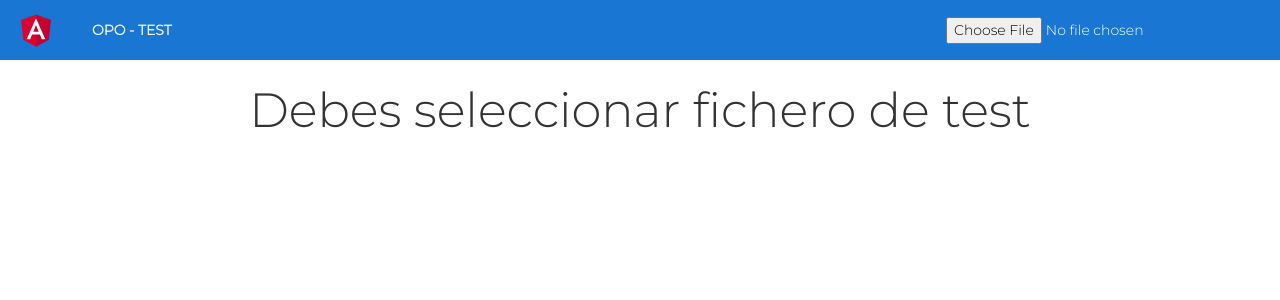
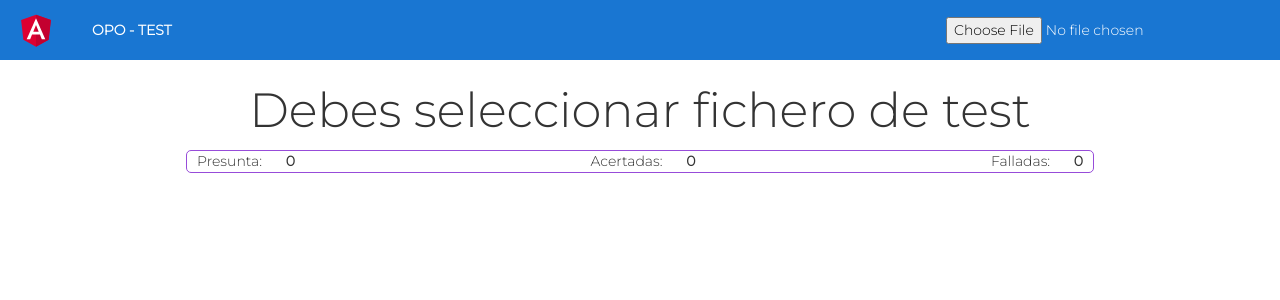
Before and after one commit to alogayar/opo-test, an Angular app: page / in a window 1280 px wide. Shown: the top 300 px of the page. Built offline with nearby package versions, Linux system fonts and the light colour scheme.

Commit message:
estadisticas

```diff
--- a/src/app/app.component.css
+++ b/src/app/app.component.css
@@ -41,5 +41,14 @@ span {
   margin: 10px;
 }
 .resultados{
-  border: 1px solid #bcbcbc;
+  border: 1px solid #974cd9;
+  border-radius: 5px;
+  margin: 10px;
 }
+.resultados p {
+  margin: 0 10px;
+
+}
+.resultados p span {
+  font-weight: bold;
+}
--- a/src/app/app.component.html
+++ b/src/app/app.component.html
@@ -302,6 +302,7 @@
 
 <div class="content" role="main">
   <div class="">
+
     <div style="text-align: center; position: relative; top: 40%;">
       <h2 *ngIf="!test" class="animate__animated animate__backInDown display-5 text-center"> Debes seleccionar fichero
         de test </h2>
@@ -333,7 +334,7 @@
         <label for="respuesta3">
           <div class="fila fila3 ">
             <input id="respuesta3" [value]='3' type="radio" name="respuestas" [(ngModel)]="seleccionada">
-            <span>
+              <span>
               {{pregunta.respuesta3}}
 
             </span>
@@ -352,8 +353,13 @@
         </label>
 
       </div>
-      <button class="respuesta btn btn-secondary btn-sm" (click)='validar()'>Validar</button>
-      <button #siguiente [disabled]="disabled" class="respuesta btn btn-secondary btn-sm" (click)='siguientePregunta()'>Siguiente Pregunta..{{contador + 1}}</button>
+      <button [disabled]=validarDisabled class="respuesta btn btn-secondary btn-sm" (click)='validar()'>Validar</button>
+      <button #siguiente [disabled]="disabled" class="respuesta btn btn-secondary btn-sm" (click)='siguientePregunta()'>Siguiente Pregunta..</button>
     </div>
   </div>
+  <div class="resultados d-flex justify-content-between">
+    <p>Presunta: <span>{{contador}}</span></p>
+    <p>Acertadas: <span>{{acertadas}}</span></p>
+    <p>Falladas: <span>{{falladas}}</span></p>
+  </div>
 </div>
--- a/src/app/app.component.ts
+++ b/src/app/app.component.ts
@@ -12,7 +12,8 @@ export class AppComponent implements AfterViewChecked {
   pregunta: any = {};
 
   contador: number = 0;
-
+  acertadas: number = 0;
+  falladas: number = 0;
   preguntas: any[] = []; //array con todas las preguntas
   preguntadas: number[] = []; // array para guardar los numeros de las preguntas
   seleccionada: string = null; // opcion radiobuton
@@ -20,6 +21,7 @@ export class AppComponent implements AfterViewChecked {
   respuestas: number[] = []; // array
 
   private disabled = true;
+  private validarDisabled = false;
 
   @ViewChild('inputFichero') _input: ElementRef;
   @ViewChild('biniciar') _iniciar: ElementRef;
@@ -70,6 +72,7 @@ export class AppComponent implements AfterViewChecked {
 
   getPregunta() {
     this.disabled = true;
+    this.validarDisabled = false;
     if (this.contador < 40) {
       const pregunta = this.preguntas[this.preguntadas[this.contador]];
       this.contador++;
@@ -117,14 +120,17 @@ export class AppComponent implements AfterViewChecked {
       console.log('CORRECTA')
       this._body.nativeElement.style.backgroundColor = '#a8dd99';
       this.respuestas[this.contador - 1] = 1;
+      this.acertadas++;
     }
     else {
       console.log('FALLADA');
       this._body.nativeElement.style.backgroundColor = '#fca4b8';
       this.respuestas[this.contador - 1] = 0;
+      this.falladas++;
     }
 
     this.disabled = false;
+    this.validarDisabled = true;
   }
 
 
@@ -132,4 +138,5 @@ export class AppComponent implements AfterViewChecked {
 
 
 
+
 }
```
